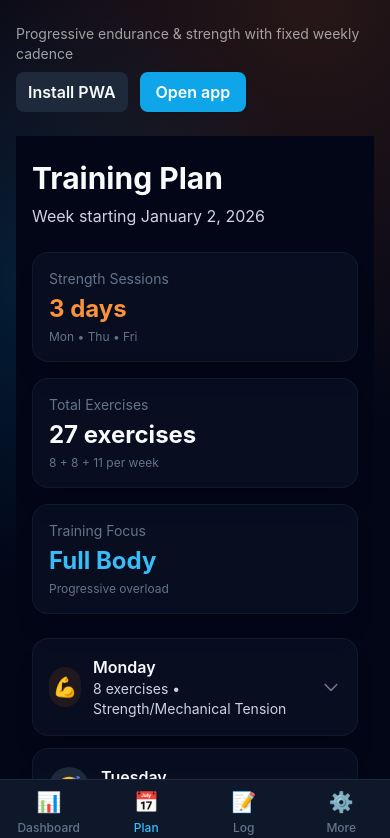
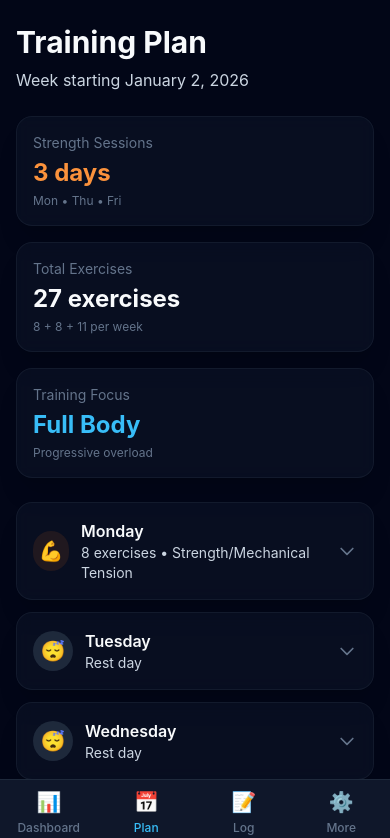
Before and after one commit to Jvandijk74/FitnessApp, a Next.js app: page /plan in a window 390 px wide. Shown: the top 838 px of the page. Built offline with nearby package versions, Linux system fonts and the light colour scheme.

Commit message:
Fix root layout to remove header conflict with app pages
- Removed landing page header from root layout
- Root layout now only provides minimal HTML structure
- App pages use their own layout with sidebar and mobile nav
- Fixes visual conflict where header was showing on all pages

```diff
--- a/app/layout.tsx
+++ b/app/layout.tsx
@@ -12,22 +12,9 @@ export const metadata: Metadata = {
 export default function RootLayout({ children }: { children: ReactNode }) {
   return (
     <html lang="en">
-      <body className="min-h-screen">
+      <body className="min-h-screen bg-background text-text-primary">
         <Providers>
-          <main className="max-w-6xl mx-auto px-4 py-6 space-y-6">
-            <header className="flex flex-col gap-2 sm:flex-row sm:items-center sm:justify-between">
-              <div>
-                <p className="text-sm text-white/60">Progressive endurance & strength with fixed weekly cadence</p>
-              </div>
-              <div className="flex items-center gap-3">
-                <button className="btn-secondary">Install PWA</button>
-                <a className="btn-primary" href="/dashboard">
-                  Open app
-                </a>
-              </div>
-            </header>
-            {children}
-          </main>
+          {children}
         </Providers>
       </body>
     </html>
```
